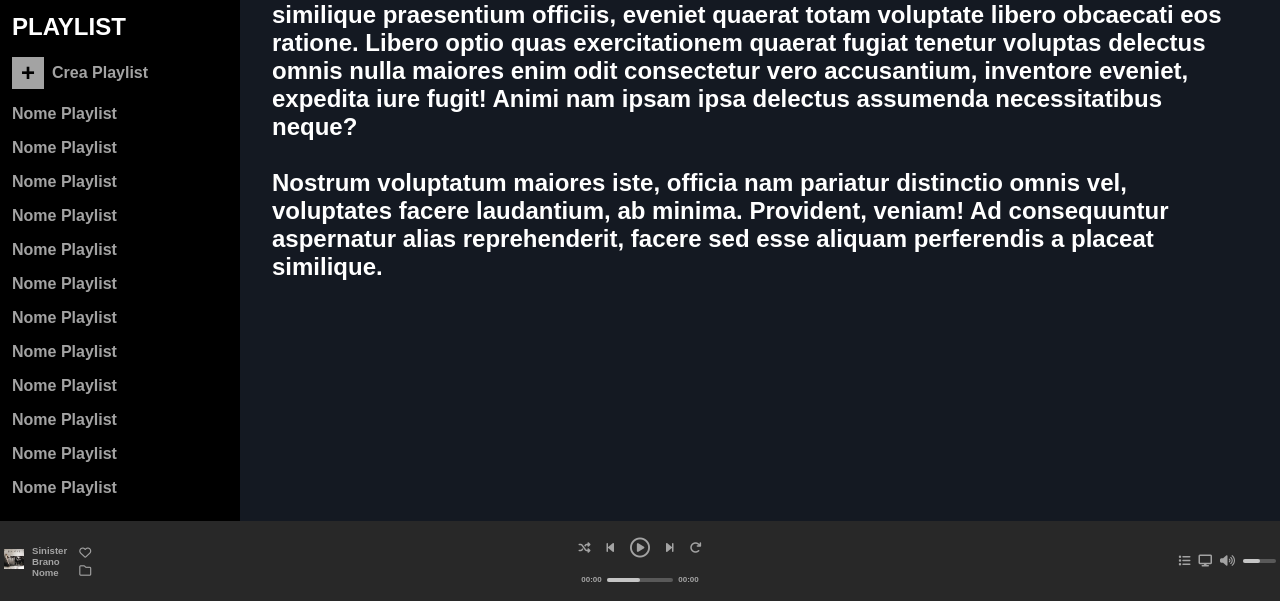
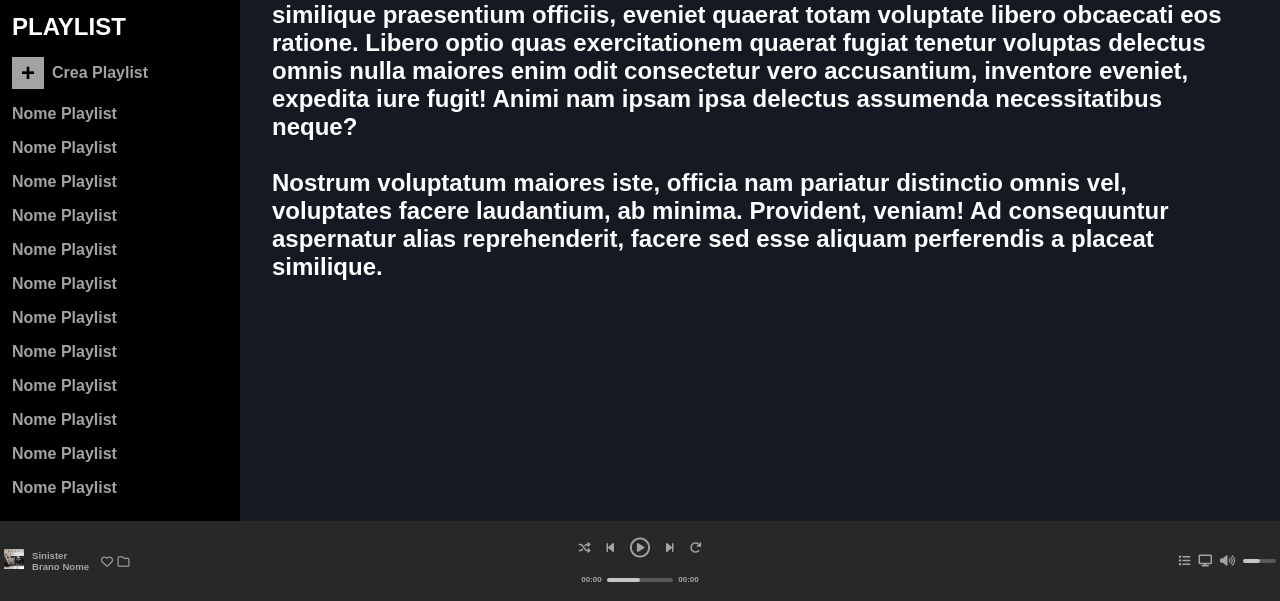
Before and after one commit to fedebacci/html-css-spotifyweb, a plain HTML site: page index.html in a window 1280 px wide. Shown: the part 199-800 px from the top of the page. Drawn offline with Linux system fonts and the light colour scheme.

Commit message:
implementazione delle modifiche strutturali ai diversi breakpoint

```diff
--- a/assets/css/style.css
+++ b/assets/css/style.css
@@ -374,10 +374,24 @@ main {
     .sidebar-footer .label {
         display: inline-block;
     }
+
+
+
+    /* #PLAYER */
+    #player .song-details :not(:first-child) {
+        display: inline-block;
+    }
 }
 /* MEDIUM */
 @media screen and (min-width: 768px) {
     /* #SIDEBAR */
+
+
+
+    /* #PLAYER */
+    #player .song-actions div {
+        display: inline-block;
+    }
 }
 /* LARGE */
 @media screen and (min-width: 992px) {
```
